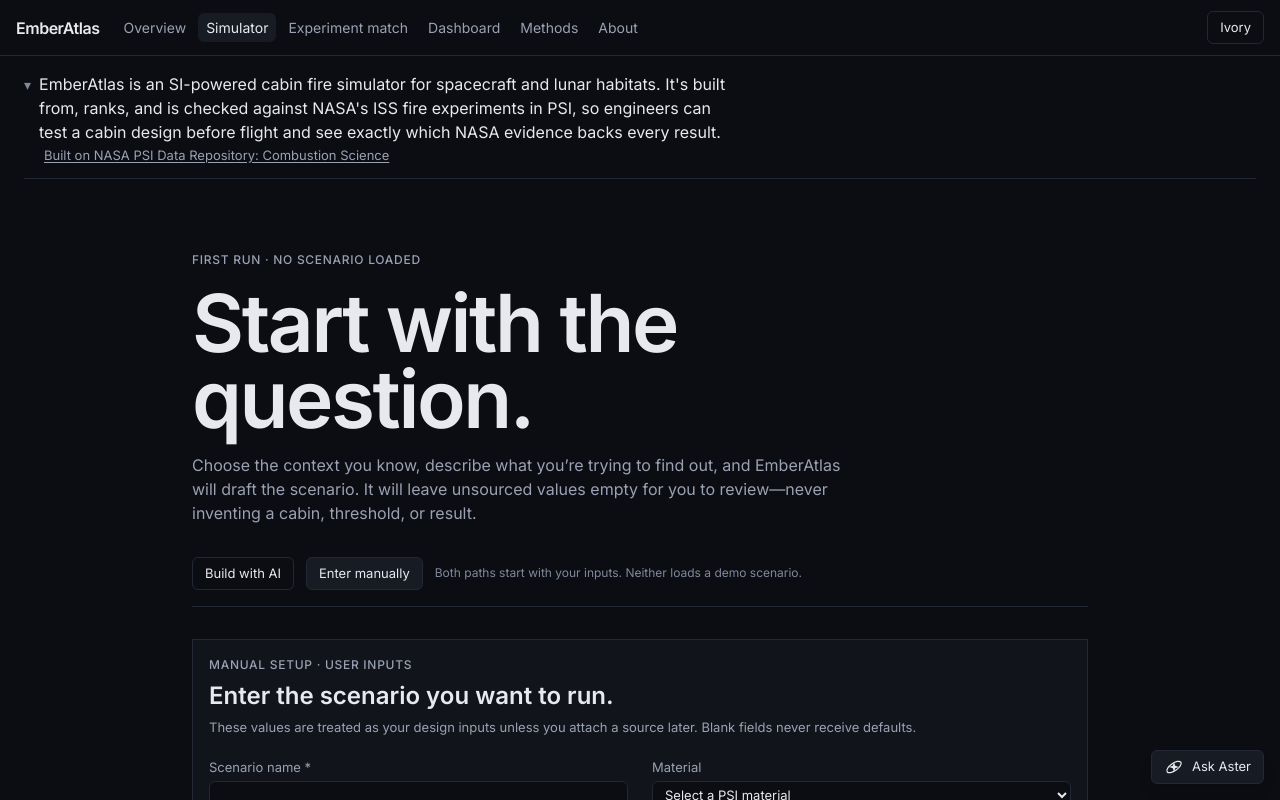
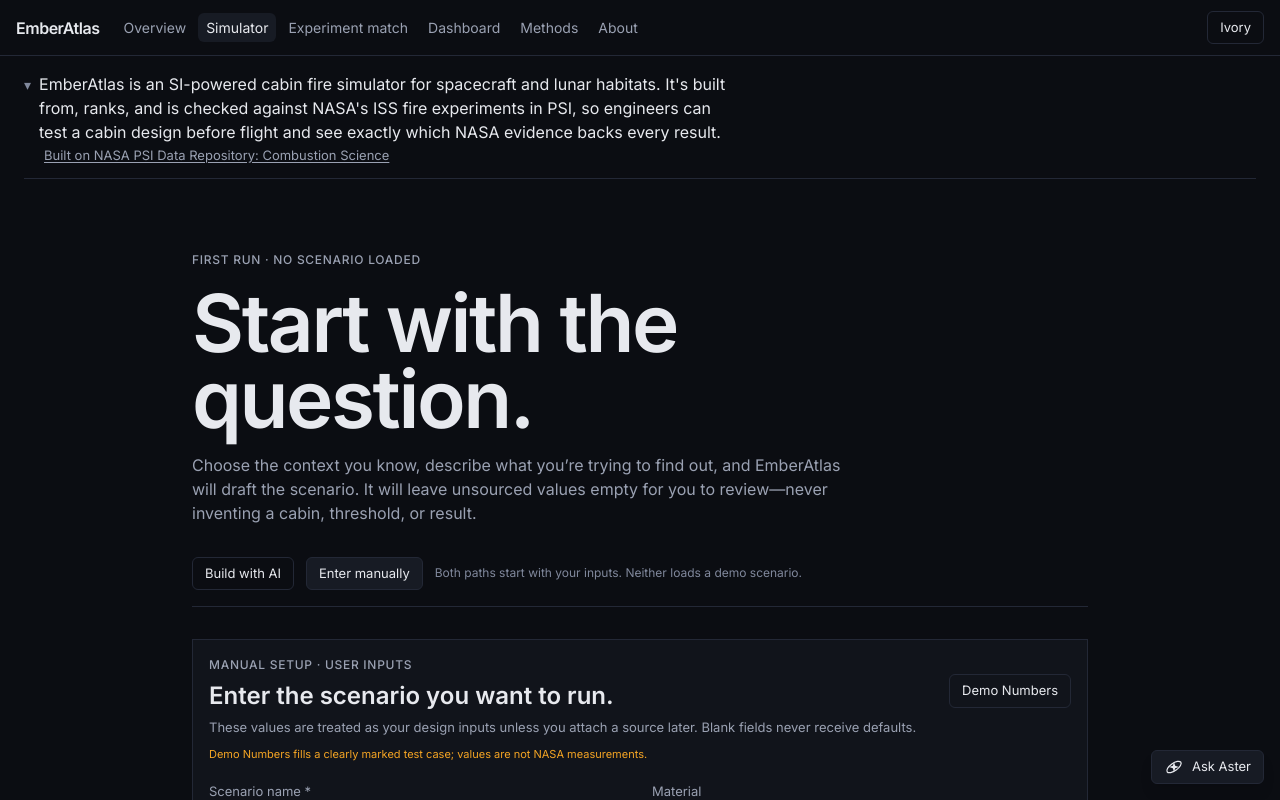
Before and after one commit to K4RM-P/Flame-in-Freefal, a Next.js app in the folder web/: page /simulator in a window 1280 px wide. Both pictures are taken after a click on the button "Enter manually". Shown: the top 800 px of the page. Built offline with nearby package versions, Linux system fonts and the light colour scheme.

Commit message:
feat: add explicit manual demo numbers

```diff
--- a/web/components/sim/Onboarding.tsx
+++ b/web/components/sim/Onboarding.tsx
@@ -78,6 +78,10 @@ function ManualSetup() {
   const [v, setV] = useState<Record<string, string>>({});
   const [error, setError] = useState<string | null>(null);
   const put = (key: string) => (e: React.ChangeEvent<HTMLInputElement | HTMLSelectElement>) => setV((x) => ({ ...x, [key]: e.target.value }));
+  const fillDemo = () => {
+    setError(null);
+    setV({ name: "Demo cabin fire", material: "sibal", o2: "34", pressure: "56.5", gravity: String(GRAVITY.moon), volume: "100", flow: "10", thickness: "0.37", length: "94", width: "40.6", distance: "1.5", threshold: "10", duration: "300" });
+  };
   const number = (key: string) => v[key] === "" || v[key] == null ? null : Number(v[key]);
   function create() {
     const m = MATERIALS.find((x) => x.material_key === v.material);
@@ -96,7 +100,7 @@ function ManualSetup() {
     set({ a: parsed.data, b: null, editing: "a", presetId: null, replay: false, ra: null, rb: null, frame: 0, interp: { state: "idle" }, runError: null });
   }
   return <section className="panel mt-8 space-y-5 p-4" data-testid="manual-setup">
-    <div><p className="label">MANUAL SETUP · USER INPUTS</p><h2 className="mt-1 text-[24px] font-semibold">Enter the scenario you want to run.</h2><p className="mt-1 text-[13px] text-mute">These values are treated as your design inputs unless you attach a source later. Blank fields never receive defaults.</p></div>
+    <div><p className="label">MANUAL SETUP · USER INPUTS</p><div className="flex flex-wrap items-start justify-between gap-3"><div><h2 className="mt-1 text-[24px] font-semibold">Enter the scenario you want to run.</h2><p className="mt-1 text-[13px] text-mute">These values are treated as your design inputs unless you attach a source later. Blank fields never receive defaults.</p></div><button type="button" className="btn shrink-0" data-testid="demo-numbers" onClick={fillDemo}>Demo Numbers</button></div><p className="mt-2 text-[11px] text-warn">Demo Numbers fills a clearly marked test case; values are not NASA measurements.</p></div>
     <div className="grid gap-x-6 gap-y-3 md:grid-cols-2">
       <Field label="Scenario name" value={v.name} onChange={put("name")} required />
       <label className="text-[13px]"><span className="mb-1 block text-mute">Material</span><select className="w-full" value={v.material ?? ""} onChange={put("material")}><option value="">Select a PSI material</option>{MATERIALS.map((m) => <option key={m.material_key} value={m.material_key}>{m.display_name}</option>)}</select></label>
```
